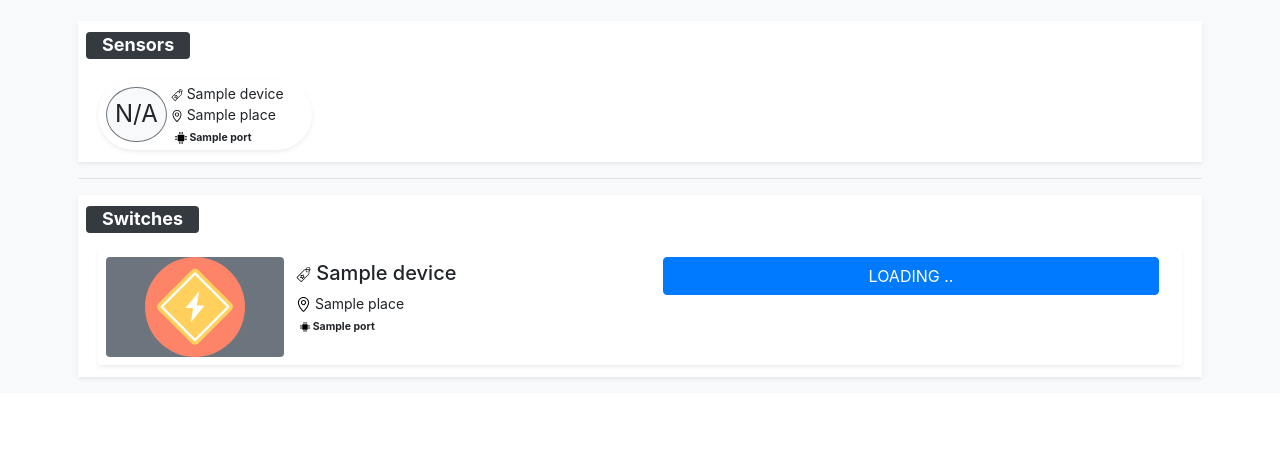
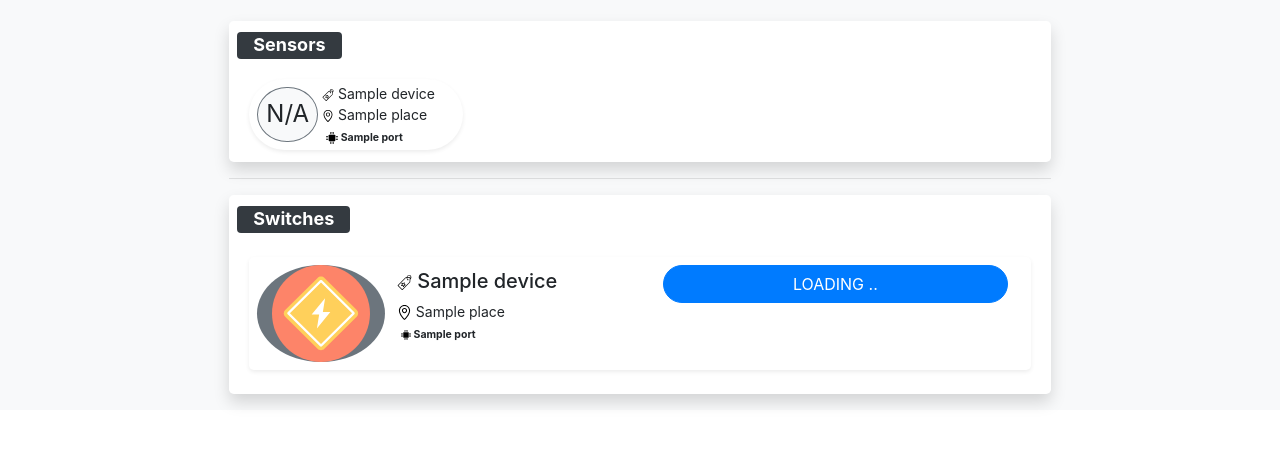
Before and after one commit to 3omer/zelite, a Flask app: template app/templates/index.html in a window 1280 px wide. Shown: the part 70-519 px from the top of the page. Run offline with Flask 2, Linux system fonts and the light colour scheme; the template is opened without the code that fills it: most values are stand-ins (such as "Sample title", 1, 10 or a date in 2020); parts of the project's set-up code (start-up, migrations or seed data) failed here and were passed over; some libraries are stand-ins or nearby versions.

Commit message:
UI imporovments

```diff
--- a/app/templates/_sensors.html
+++ b/app/templates/_sensors.html
@@ -1,4 +1,4 @@
-<div class="p-2 my-2 bg-white shadow-sm">
+<div class="p-2 my-2 bg-white shadow rounded-lg">
 <h4><span class="badge badge-dark px-3 mb-2">Sensors</span></h4>
 <div class="d-flex flex-wrap mx-0 mx-md-2 device-list" id="sensorList">
     {% for device in sensor_devices %}
--- a/app/templates/_switches.html
+++ b/app/templates/_switches.html
@@ -1,9 +1,9 @@
-<div class="p-2 my-2 bg-white shadow-sm">
+<div class="p-2 my-2 bg-white shadow rounded-lg">
 <h4><span class="badge badge-dark px-3 mb-2">Switches</span></h4>
 <div id="switchList" class="mx-0 mx-md-2">
     {% for device in switch_devices %}
-    <div class="device  row p-2  m-1 bg-white shadow-sm" id="{{device.id}}">
-        <div class="icon col-2 bg-secondary rounded d-flex align-items-center justify-content-center">
+    <div class="device  row p-2 m-1 my-3 bg-white shadow-sm rounded-lg" id="{{device.id}}">
+        <div class="icon col-2 bg-secondary rounded-circle d-flex align-items-center justify-content-center">
             <img class="img-fluid " src="{{url_for('static', filename='icons/switch.svg')}}" width="100px">
         </div>
         <div class="device-details col-4 px-2 m-1">
@@ -21,7 +21,7 @@
             </div>
         </div>
         <div class="options col d-flex flex-column">
-            <a class="btn action btn-primary" href="{{url_for('deviceaction')}}"
+            <a class="btn action btn-primary rounded-pill" href="{{url_for('deviceaction')}}"
                 data-device="{{device.id}}" data-port="{{device.port}}" data-state=""
                data-target="switch" data-is_on="true" data-topic_name="{{device.topic}}">LOADING ..</a>
         </div>
--- a/app/templates/base_template.html
+++ b/app/templates/base_template.html
@@ -76,7 +76,7 @@
     <div class="row bg-light">
 
         {% if current_user.is_authenticated %}
-        <nav class="col-md-3 p-0 border-right d-none d-md-block bg-white vh-100 shadow-sm ">
+        <nav class="col-md-3 p-0 border-right d-none d-md-block bg-white vh-10 shadow-sm ">
             <div class="list-group-flush">
                 <a href="{{url_for('dashboard')}}" class="list-group-item list-group-item-action">
                     Dashboard
@@ -87,7 +87,7 @@
         </nav>
         {% endif %}
 
-        <main role="main" class="col px-2 my-2 mx-auto">
+        <main role="main" class="col col-md-8 px-2 my-2 mx-auto">
             {% block content%} {% endblock %}
         </main>
     </div>
--- a/app/templates/index.html
+++ b/app/templates/index.html
@@ -3,7 +3,7 @@
 {% block content %}
 
 <section>
-    <div class="container px-0 px-2 ">
+    <div class="container px-0 px-md-2 ">
         {% include '_sensors.html' %}
         <hr>
         {% include '_switches.html' %}
```
Also changed, not shown: app/templates/manager.html (+15 -3 lines).
